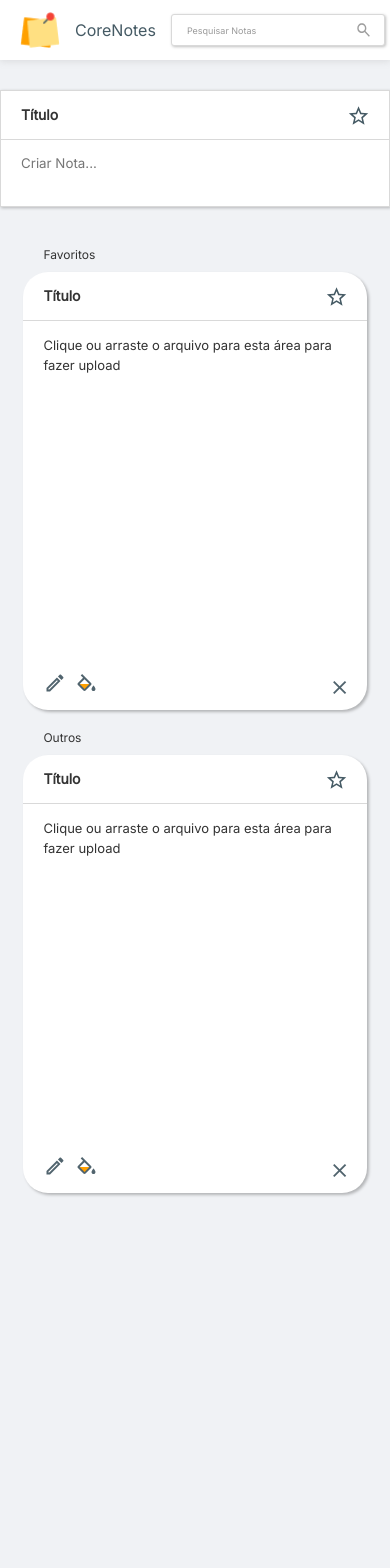
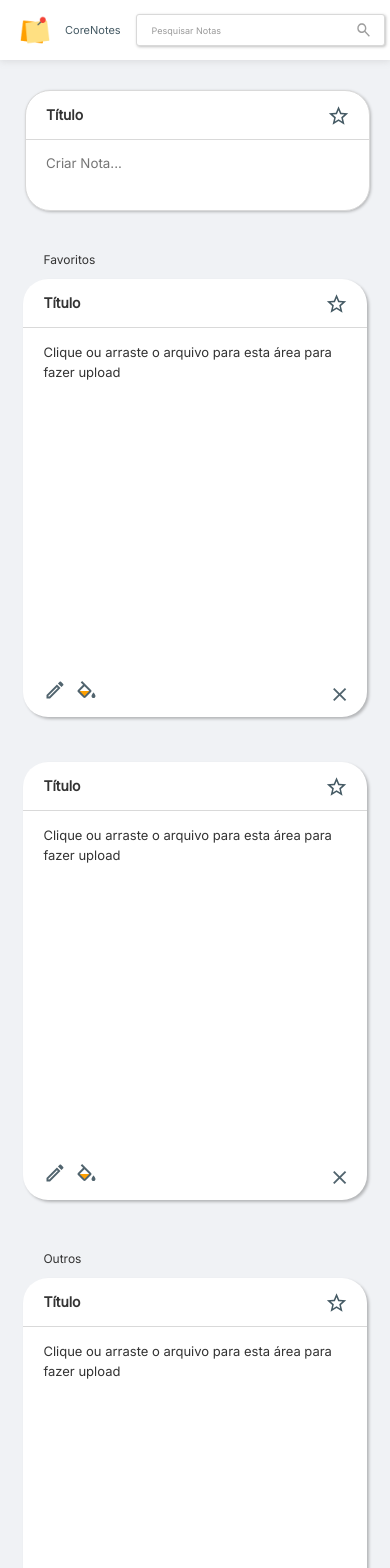
Before and after one commit to costagabriel99/note, a Next.js app: page / in a window 390 px wide. Shown: the top 1568 px of the page. Before the commit the page ends 1213 px from the top, so only its background shows below. Built offline with nearby package versions, Linux system fonts and the light colour scheme.

Commit message:
Atualizado Responsividade

```diff
--- a/pages/index.jsx
+++ b/pages/index.jsx
@@ -9,19 +9,41 @@ const CardsContainer = styled.div`
   display: flex;
   flex-direction: column;
   padding: 20px 6%;
-  span {
+`
+const Subtitle = styled.div`
+  @media (max-width: 600px) {
+    display: flex;
+    justify-content: center;
+  }
+  p {
+    max-width: 390px;
+    flex: 1;
+    text-align: left;
     padding-left: 20px;
     margin-top: 20px;
     font-size: 12px;
   }
 `
+
 const FavoriteCards = styled.div`
   display: flex;
   align-items: center;
+  gap: 35px;
+
+  @media (max-width: 600px) {
+    flex-direction: column;
+    margin-bottom: 30px;
+    align-items: center;
+  }
 `
 const OtherCards = styled.div`
   display: flex;
   align-items: center;
+  gap: 35px;
+
+  @media (max-width: 600px) {
+    flex-direction: column;
+  }
 `
 
 function HomePage() {
@@ -36,15 +58,20 @@ function HomePage() {
       <Navbar />
       <CreatePost onClick={handleClick} />
       <CardsContainer>
-        <span>Favoritos</span>
+        <Subtitle>
+          <p>Favoritos</p>
+        </Subtitle>
         <FavoriteCards>
-          <Card onClick={handleClick} />
+          <Card />
+          <Card />
         </FavoriteCards>
-          <span>Outros</span>
+        <Subtitle>
+          <p>Outros</p>
+        </Subtitle>
         <OtherCards>
           <Card />
+          <Card />
         </OtherCards>
-
       </CardsContainer>
     </>
   )
--- a/src/components/cards/Card.jsx
+++ b/src/components/cards/Card.jsx
@@ -5,6 +5,8 @@ import { TitleContent } from '../inputs/CreatePost'
 import Options from '../layouts/Options'
 
 const CardContainer = styled.div`
+  display: flex;
+  flex-direction: column;
   width: 390px;
   min-height: 438px;
   border-radius: 25px;
@@ -25,6 +27,11 @@ const CardContainer = styled.div`
     else if (props.$bgColor === 'brown') return props.theme.brown
     else return props.theme.white
   }};
+
+  @media (max-width: 600px) {
+    width: auto;
+    max-width: 390px;
+  }
 `
 const TextContent = styled.div`
   padding: 15px 30px 20px 20px;
--- a/src/components/inputs/CreatePost.jsx
+++ b/src/components/inputs/CreatePost.jsx
@@ -9,6 +9,10 @@ const Flexdiv = styled.div`
   align-items: center;
   justify-content: center;
   margin-top: 30px;
+
+  @media (max-width: 600px) {
+    margin: 30px 20px 0 25px;
+  }
 `
 
 const CreatePostContainer = styled.form`
@@ -17,6 +21,11 @@ const CreatePostContainer = styled.form`
   border: 1px solid ${(props) => props.theme.inputBorder};
   box-shadow: 1px 1px 3px 0px rgba(0, 0, 0, 0.25);
   background-color: ${(props) => props.theme.white};
+
+  @media (max-width: 600px) {
+    border-radius: 25px;
+    max-width: 390px;
+  }
 `
 
 export const TitleContent = styled.div`
@@ -45,7 +54,9 @@ const Textarea = styled(TextareaAutosize)`
   resize: none;
   border: none;
   padding: 15px 20px;
+  margin-bottom: 20px;
   width: 100%;
+  background-color: transparent;
 
   &:focus {
     outline: none;
@@ -92,7 +103,7 @@ export default function CreatePost() {
           )}
         </TitleContent>
         <TextContent>
-          <Textarea placeholder="Criar Nota..." minRows={2} value={post} onChange={handleChange} />
+          <Textarea placeholder="Criar Nota..." value={post} onChange={handleChange} />
         </TextContent>
         {post.length > 0 ? (
           <Buttondiv>
--- a/src/components/inputs/Search.jsx
+++ b/src/components/inputs/Search.jsx
@@ -3,8 +3,11 @@ import { useState } from 'react'
 
 const StyledSearch = styled.form`
   width: 530px;
-  box-sizing: border-box;
   position: relative;
+
+  @media (max-width: 600px) {
+    width: 315px;
+  }
 `
 
 const SearchNotes = styled.input`
--- a/src/components/layouts/Logo.jsx
+++ b/src/components/layouts/Logo.jsx
@@ -4,6 +4,11 @@ const StyledLogo = styled.img`
   cursor: pointer;
   margin: 0;
   padding: 0;
+  height: 37px;
+
+  @media (max-width: 600px) {
+    height: 30px;
+  }
 `
 export default function Logo(props) {
   return <StyledLogo src="/logo.png" {...props} />
--- a/src/components/layouts/Navbar.jsx
+++ b/src/components/layouts/Navbar.jsx
@@ -14,20 +14,21 @@ const StyledNavbar = styled.div`
   top: 0;
   box-shadow: 0px 1px 7px 0px rgba(149, 149, 149, 0.25);
   z-index: 1000;
+  width: 100%;
 
-  @media (max-width: 500px) {
+  @media (max-width: 600px) {
     padding: 0 20px;
-  }
-
-  @media (max-width: 340px) {
-    flex-direction: column;
-    padding: 5px 20px;
   }
 `
 
 const Brand = styled.div`
   color: ${(props) => props.theme.primary};
   margin-left: 15px;
+  font-size: 14px;
+
+  @media (max-width: 600px) {
+    font-size: 11px;
+  }
 `
 
 function Navbar() {
@@ -35,7 +36,7 @@ function Navbar() {
 
   return (
     <StyledNavbar>
-      <Logo height="40px" onClick={() => router.push('/')} />
+      <Logo onClick={() => router.push('/')} />
       <Brand>CoreNotes</Brand>
       <Search />
     </StyledNavbar>
--- a/src/components/layouts/Options.jsx
+++ b/src/components/layouts/Options.jsx
@@ -3,8 +3,14 @@ import styled from 'styled-components'
 
 import { Icons } from '../cards/Card'
 
+const SetColors = styled.div`
+  position: relative;
+`
+
 const ColorContainer = styled.div`
-  display: block;
+  display: flex;
+  justify-content: space-evenly;
+  padding: 5px;
   width: 575px;
   height: 46px;
   border-radius: 9px;
@@ -13,20 +19,23 @@ const ColorContainer = styled.div`
   box-shadow: 1px 1px 3px 0px rgba(0, 0, 0, 0.25);
   bottom: -50px;
   position: absolute;
-`
-const ChooseColor = styled.div`
-  display: flex;
-  align-items: center;
-  justify-content: space-evenly;
-  width: 100%;
-  height: 100%;
-  padding: 5px;
+  z-index: 100;
+
+  @media (max-width: 700px) {
+    width: 286px;
+    height: 96px;
+    bottom: -100px;
+    flex-wrap: wrap;
+  }
 `
 
 const Color = styled.div`
-  width: 35px;
-  height: 36px;
-  border-radius: 35px;
+  position: sticky;
+  min-width: 35px;
+  max-width: 35px;
+  min-height: 35px;
+  max-height: 35px;
+  border-radius: 40px;
   content: '';
   cursor: pointer;
   background-color: ${(props) => {
@@ -44,9 +53,6 @@ const Color = styled.div`
     else if (props.$BGcolor === 'brown') return props.theme.brown
     else return props.theme.white
   }};
-`
-const SetColors = styled.div`
-  position: relative;
 `
 
 export default function Options({ colors = [] }) {
@@ -66,7 +72,6 @@ export default function Options({ colors = [] }) {
       <Icons src="/color.svg" alt="changeColorbg" onClick={handleClickColor} $isChange={show} />
       {show ? (
         <ColorContainer>
-          <ChooseColor>
           {colors.map((color, pos) => (
             <Color
               key={`Options-color-${pos}`}
@@ -74,7 +79,6 @@ export default function Options({ colors = [] }) {
               $BGcolor={color.optionColor}
             />
           ))}
-          </ChooseColor>
         </ColorContainer>
       ) : (
         ''
```
Lines whose indentation alone changed are shown as unchanged.
